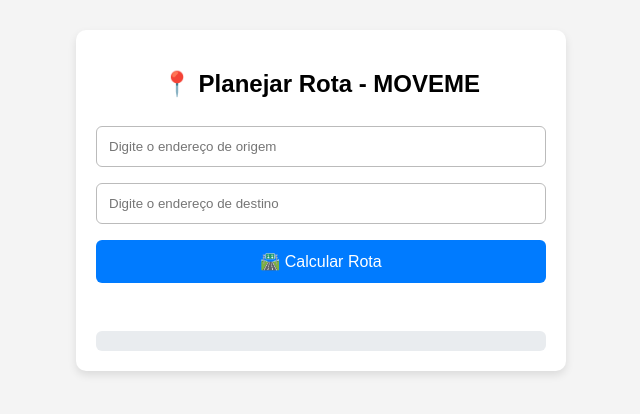
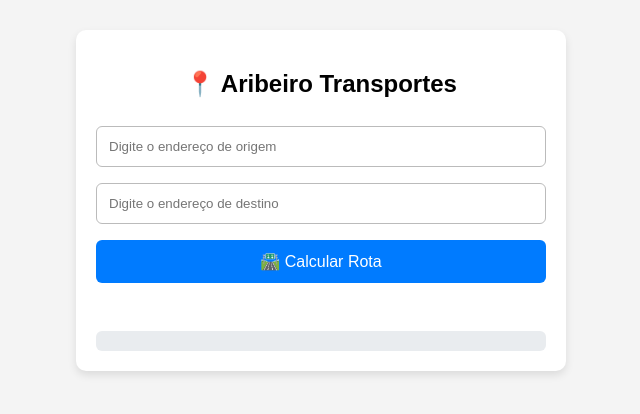
Before and after one commit to andrecontte969517504-ctrl/aribeiro_transportes, a Flask app: template templates/fretes.html in a window 1280 px wide. Shown: the top 414 px of the page, without its empty margins (319-959 px from the left). Run offline with Flask 3, Linux system fonts and the light colour scheme; the template is opened without the code that fills it, so the values that code supplies are empty.

Commit message:
Update fretes.html

```diff
--- a/templates/fretes.html
+++ b/templates/fretes.html
@@ -3,7 +3,7 @@
 <head>
 <meta charset="UTF-8">
 <meta name="viewport" content="width=device-width, initial-scale=1.0">
-<title>Planejar Rota - MOVEME</title>
+<title> Rota Aribeiro</title>
 <link rel="stylesheet" href="https://unpkg.com/leaflet/dist/leaflet.css" />
 <style>
   body { margin:0; font-family: Arial, sans-serif; background:#f4f4f4; }
@@ -21,7 +21,7 @@
 </head>
 <body>
 <div class="container">
-  <h2>📍 Planejar Rota - MOVEME</h2>
+  <h2>📍 Aribeiro Transportes</h2>
   <input type="text" id="origem" placeholder="Digite o endereço de origem">
   <input type="text" id="destino" placeholder="Digite o endereço de destino">
   <button onclick="planejarRota()">🛣️ Calcular Rota</button>
```
